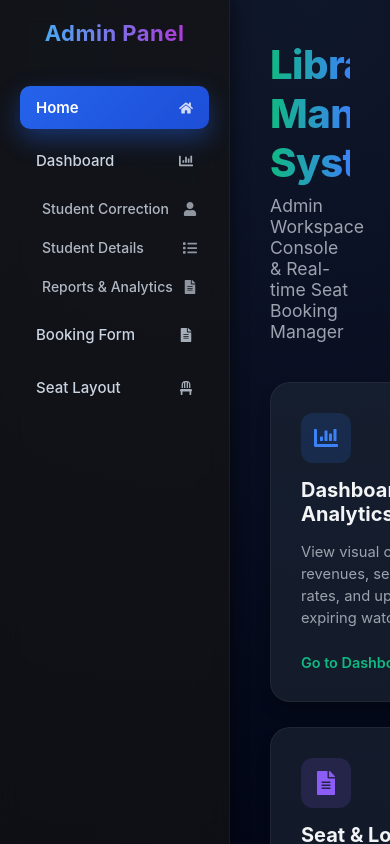
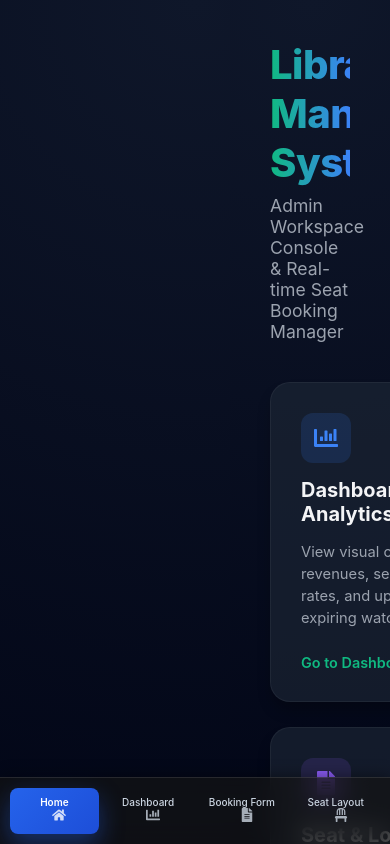
Before and after one commit to sujatapatel7827-maker/Library-Management-System, a React app in the folder frontend/: page /home in a window 390 px wide. Built offline with nearby package versions, Linux system fonts and the light colour scheme; no server answers; sample sign-in values are in the browser's storage; the HTML template or start-up script is replaced by a standard one.

Commit message:
feat: make frontend fully responsive for mobile devices

```diff
--- a/frontend/src/components/Navbar/Navbar.css
+++ b/frontend/src/components/Navbar/Navbar.css
@@ -249,3 +249,57 @@ body.light .nav-links a.active {
   background: linear-gradient(135deg, #3b82f6, #2563eb);
   color: #fff;
 }
+
+@media (max-width: 768px) {
+  .sidebar {
+    position: fixed;
+    top: auto;
+    bottom: 0;
+    left: 0;
+    width: 100%;
+    height: auto;
+    flex-direction: row;
+    justify-content: space-between;
+    padding: 10px;
+    border-right: none;
+    border-top: 1px solid rgba(255,255,255,0.1);
+    z-index: 9999;
+  }
+  .logo {
+    display: none;
+  }
+  .theme-toggle-sidebar-btn {
+    display: none;
+  }
+  .nav-links {
+    flex-direction: row;
+    justify-content: space-around;
+    width: 100%;
+    gap: 5px;
+  }
+  .nav-links a {
+    padding: 8px 4px;
+    font-size: 10px;
+    display: flex;
+    flex-direction: column;
+    align-items: center;
+    justify-content: center;
+    border-radius: 8px;
+    flex: 1;
+    text-align: center;
+  }
+  .nav-links a::before {
+    display: none;
+  }
+  .nav-icon {
+    font-size: 20px;
+    margin-bottom: 4px;
+    margin-right: 0 !important;
+  }
+  .sub-links {
+    display: none;
+  }
+  body.light .sidebar {
+    border-top: 1px solid rgba(0,0,0,0.1);
+  }
+}
--- a/frontend/src/pages/AdminLogin.css
+++ b/frontend/src/pages/AdminLogin.css
@@ -7,7 +7,8 @@
 }
 
 .login-card {
-  width: 360px;
+  width: 90%;
+  max-width: 360px;
   padding: 25px;
   background: #1e1e1e;
   border-radius: 10px;
```
Also changed, not shown: frontend/src/components/Deshboard/Dashboard.css (+4 -0 lines), frontend/src/index.css (+3 -1 lines), frontend/src/pages/Home.css (+6 -0 lines).
